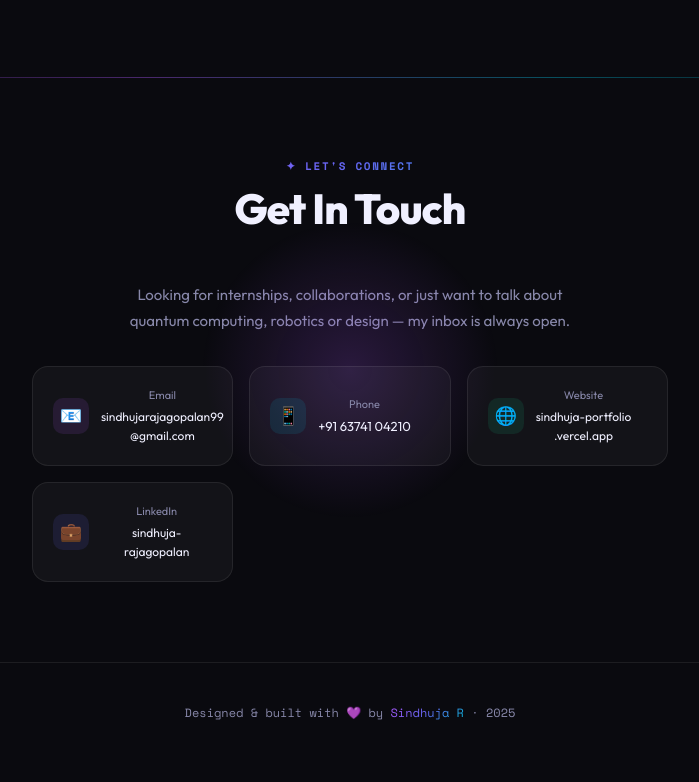
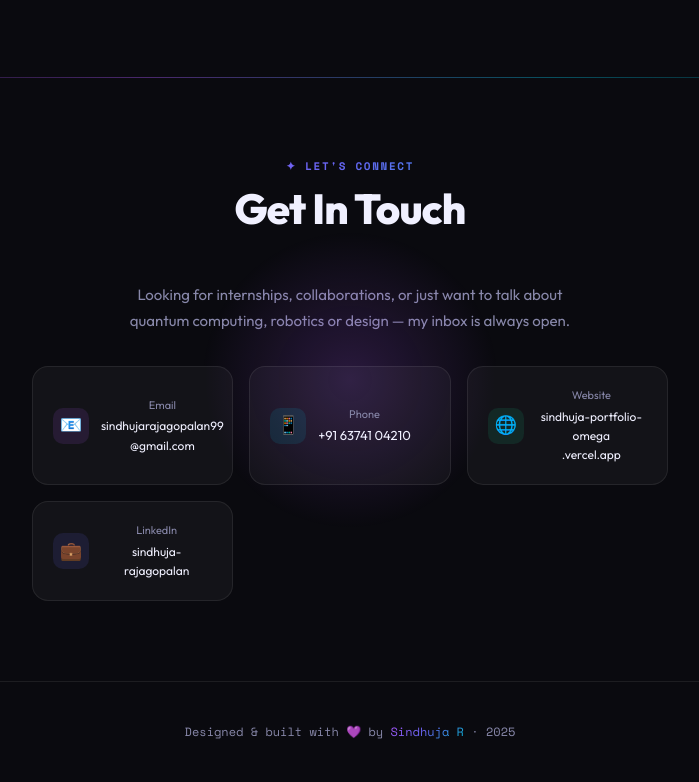
Before and after one commit to sindhuja001/sindhuja_Portfolio, a plain HTML site: page index.html in a window 1280 px wide. Shown: the part 3793-4575 px from the top of the page, without its empty margins (290-989 px from the left). Drawn offline with nearby package versions, Linux system fonts and the light colour scheme.

Commit message:
Update website link in contact card

```diff
--- a/index.html
+++ b/index.html
@@ -924,7 +924,7 @@
           <div class="contact-card-icon" style="background:rgba(16,185,129,0.12)">🌐</div>
           <div>
             <div style="font-size:11px; color:var(--muted); margin-bottom:2px;">Website</div>
-            <div style="color:var(--text); font-size:12px;">sindhuja-portfolio<br>.vercel.app</div>
+            <div style="color:var(--text); font-size:12px;">sindhuja-portfolio-omega<br>.vercel.app</div>
           </div>
         </a>
         <a class="contact-card" href="https://linkedin.com/in/sindhuja-rajagopalan-a00b92301" target="_blank">
```
